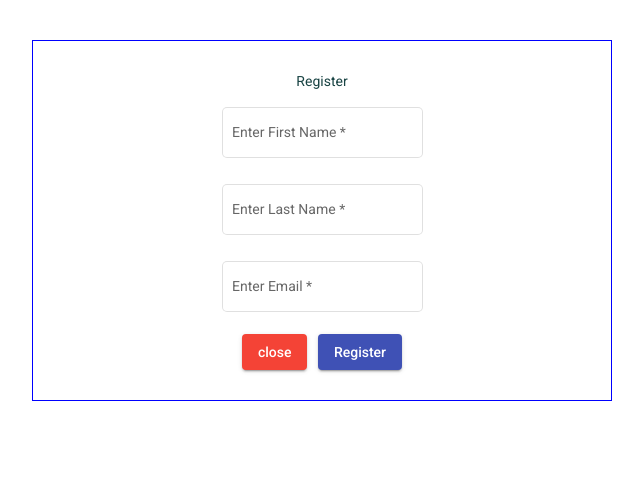
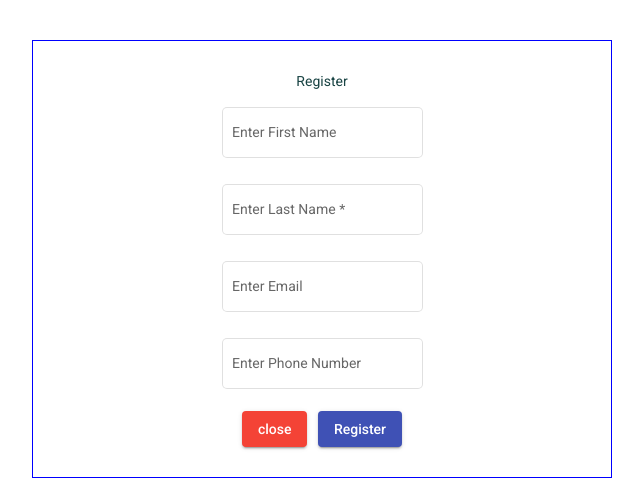
Before and after one commit to Aniksaha-ui/google-clone-frontend-final, an Angular app: page /register in a window 1280 px wide. Shown: the top 488 px of the page, without its empty margins (318-961 px from the left). Built offline with nearby package versions, Linux system fonts and the light colour scheme.

Commit message:
register validation done

```diff
--- a/src/app/login/login.component.html
+++ b/src/app/login/login.component.html
@@ -1,6 +1,8 @@
 <form [formGroup]="loginForm">
   <div class="card">
     <p class="text-center text-primary">Register</p>
+        <!-- First Name -->
+
     <div class="d-flex align-items-center justify-content-center">
       <mat-form-field class="example-full-width" appearance="outline">
         <mat-label>Enter First Name</mat-label>
@@ -11,6 +13,9 @@
         />
       </mat-form-field>
     </div>
+        <!-- First Name end -->
+
+        <!-- last name  -->
     <div class="d-flex align-items-center justify-content-center">
       <mat-form-field class="example-full-width" appearance="outline">
         <mat-label>Enter Last Name</mat-label>
@@ -21,6 +26,9 @@
         />
       </mat-form-field>
     </div>
+        <!-- last name  -->
+
+      <!-- email  -->
     <div class="d-flex align-items-center justify-content-center">
       <mat-form-field class="example-full-width" appearance="outline">
         <mat-label>Enter Email</mat-label>
@@ -31,6 +39,20 @@
         />
       </mat-form-field>
     </div>
+      <!-- email  -->
+
+      <!-- phone  -->
+      <div class="d-flex align-items-center justify-content-center">
+        <mat-form-field class="example-full-width" appearance="outline">
+          <mat-label>Enter Phone Number</mat-label>
+          <input
+            formControlName="phone"
+            matInput
+            placeholder="Enter Your Phone Number"
+          />
+        </mat-form-field>
+      </div>
+      <!-- phone  -->
 
 
     <div mat-dialog-action [align]="'center'">
--- a/src/app/login/login.component.ts
+++ b/src/app/login/login.component.ts
@@ -27,9 +27,10 @@ export class LoginComponent implements OnInit {
     }
 
     this.loginForm = this.formBuilder.group({
-      firstName: ['', Validators.required],
+      firstName: ['', Validators.required && Validators.minLength(3)],
       lastName: ['', Validators.required],
-      email: ['', Validators.required],
+      email: ['', Validators.required && Validators.email ],
+      phone: ['', Validators.required && Validators.minLength(10) ],
 
     });
   }
@@ -44,6 +45,24 @@ export class LoginComponent implements OnInit {
           this.router.navigate(['/contact']);
         },
       });
+    } else {
+
+      if(this.loginForm.controls.firstName.status === "INVALID"){
+        alert("First Name length must be atleast 3 charcter and required ")
+        return;
+      }
+      if(this.loginForm.controls.lastName.status === "INVALID"){
+        alert("Last Name length must be atleast 3 charcter and required ")
+        return;
+      }
+      if(this.loginForm.controls.email.status === "INVALID"){
+        alert("Email Pattern is not match")
+        return;
+      }
+      if(this.loginForm.controls.phone.status === "INVALID"){
+        alert("Phone Number length must be atleast 10 charcter and required ")
+        return;
+      }
     }
   }
 }
--- a/src/index.html
+++ b/src/index.html
@@ -11,5 +11,6 @@
 </head>
 <body class="mat-typography">
   <app-root></app-root>
+
 </body>
 </html>
```
Also changed, not shown: 1 other file (tests, documents, lock files or other folders).
